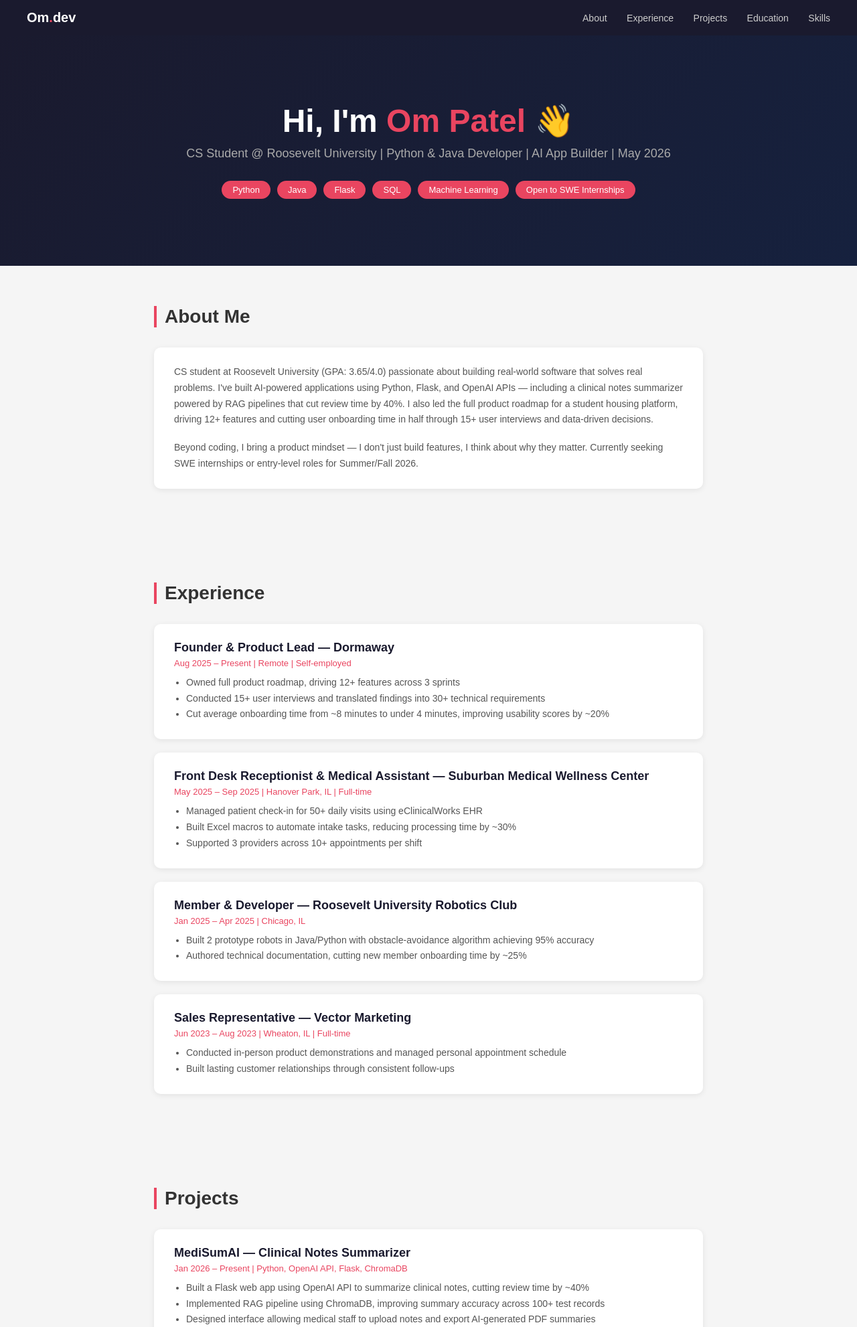
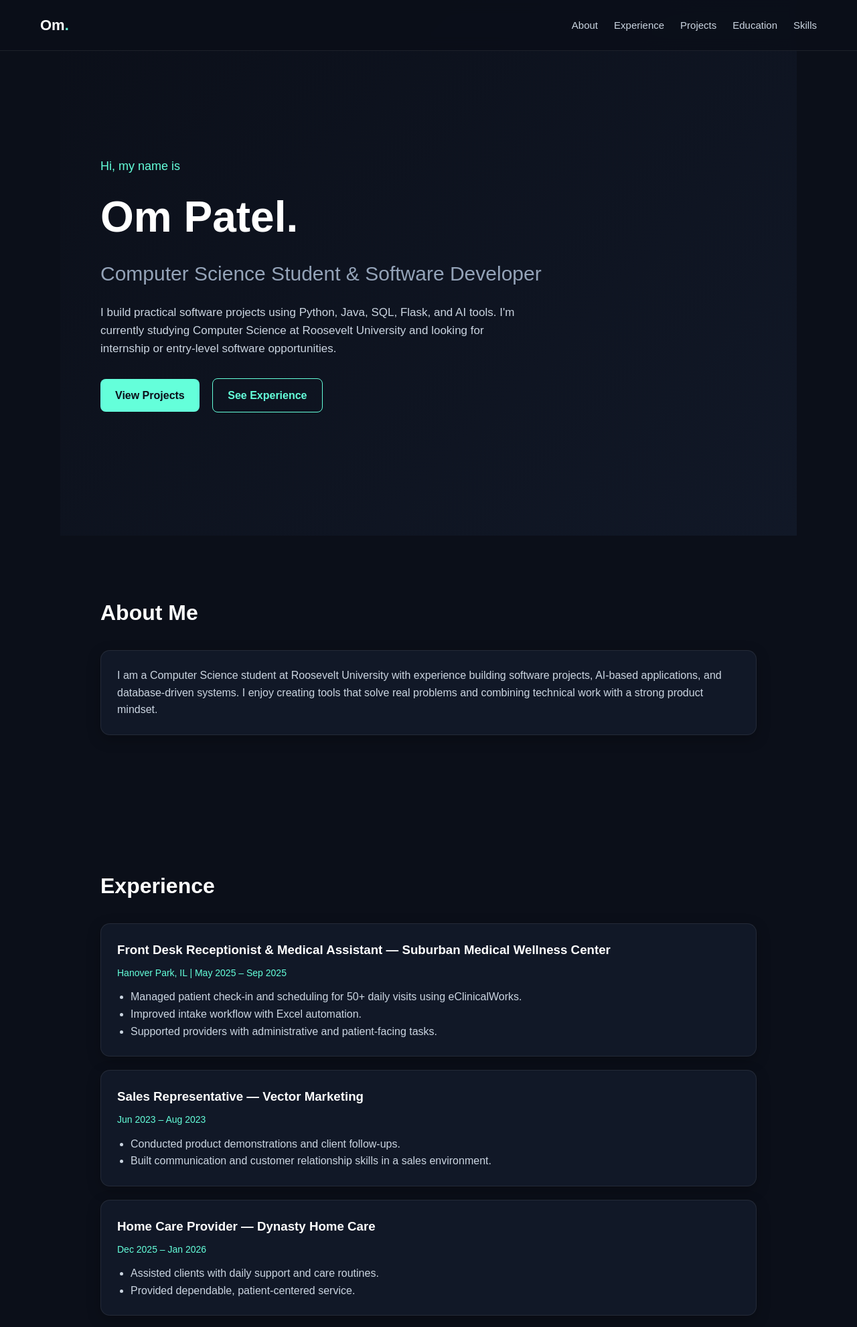
Before and after one commit to OmPatel0718/portfolio, a Flask app: page / in a window 1280 px wide. Shown: the top 1982 px of the page at 67% size. Run offline with Flask 3, Linux system fonts and the light colour scheme.

Commit message:
updated website design

```diff
--- a/templates/index.html
+++ b/templates/index.html
@@ -2,244 +2,360 @@
 <html lang="en">
 <head>
     <meta charset="UTF-8">
+    <meta name="viewport" content="width=device-width, initial-scale=1.0">
     <title>Om Patel | Portfolio</title>
     <style>
-        * { margin: 0; padding: 0; box-sizing: border-box; }
-        body { font-family: 'Arial', sans-serif; background: #f5f5f5; color: #333; }
+        * {
+            margin: 0;
+            padding: 0;
+            box-sizing: border-box;
+        }
 
-        /* NAV */
+        html {
+            scroll-behavior: smooth;
+        }
+
+        body {
+            font-family: Arial, sans-serif;
+            background-color: #0b0f19;
+            color: #ffffff;
+            line-height: 1.6;
+        }
+
         nav {
-            background: #1a1a2e;
-            padding: 15px 40px;
+            position: fixed;
+            top: 0;
+            width: 100%;
+            background: rgba(11, 15, 25, 0.9);
+            backdrop-filter: blur(10px);
             display: flex;
             justify-content: space-between;
             align-items: center;
-            position: sticky;
-            top: 0;
-            z-index: 100;
-        }
-        nav .logo { color: white; font-size: 20px; font-weight: bold; }
-        nav .logo span { color: #e94560; }
-        nav a { color: #ccc; text-decoration: none; margin-left: 25px; font-size: 14px; }
-        nav a:hover { color: #e94560; }
-
-        /* HERO */
-        .hero {
-            background: linear-gradient(135deg, #1a1a2e, #16213e);
-            color: white;
-            text-align: center;
-            padding: 100px 20px;
-        }
-        .hero h1 { font-size: 48px; margin-bottom: 10px; }
-        .hero h1 span { color: #e94560; }
-        .hero p { font-size: 18px; color: #aaa; margin-bottom: 30px; }
-        .hero .badges { display: flex; justify-content: center; gap: 10px; flex-wrap: wrap; }
-        .badge {
-            background: #e94560;
-            color: white;
-            padding: 6px 16px;
-            border-radius: 20px;
-            font-size: 13px;
+            padding: 20px 60px;
+            z-index: 1000;
+            border-bottom: 1px solid rgba(255,255,255,0.08);
         }
 
-        /* SECTIONS */
-        section { padding: 60px 40px; max-width: 900px; margin: 0 auto; }
-        h2 { font-size: 28px; margin-bottom: 30px; border-left: 4px solid #e94560; padding-left: 12px; }
-
-        /* CARDS */
-        .card {
-            background: white;
-            border-radius: 10px;
-            padding: 25px 30px;
-            margin-bottom: 20px;
-            box-shadow: 0 2px 8px rgba(0,0,0,0.08);
-        }
-        .card h3 { font-size: 18px; color: #1a1a2e; }
-        .card .meta { color: #e94560; font-size: 13px; margin: 5px 0 10px; }
-        .card p, .card li { color: #555; font-size: 14px; line-height: 1.7; }
-        .card ul { padding-left: 18px; }
-
-        /* SKILLS */
-        .skills-grid { display: flex; flex-wrap: wrap; gap: 10px; }
-        .skill {
-            background: #1a1a2e;
-            color: white;
-            padding: 8px 18px;
-            border-radius: 20px;
-            font-size: 13px;
+        .logo {
+            font-size: 22px;
+            font-weight: bold;
+            color: #ffffff;
         }
 
-        /* FOOTER */
+        .logo span {
+            color: #64ffda;
+        }
+
+        nav ul {
+            list-style: none;
+            display: flex;
+            gap: 24px;
+        }
+
+        nav ul li a {
+            text-decoration: none;
+            color: #cbd5e1;
+            font-size: 15px;
+            transition: 0.3s;
+        }
+
+        nav ul li a:hover {
+            color: #64ffda;
+        }
+
+        .hero {
+            min-height: 100vh;
+            display: flex;
+            align-items: center;
+            padding: 120px 60px 60px;
+            background: linear-gradient(135deg, #0b0f19 0%, #111827 100%);
+        }
+
+        .hero-content {
+            max-width: 800px;
+        }
+
+        .hero-intro {
+            color: #64ffda;
+            font-size: 18px;
+            margin-bottom: 10px;
+        }
+
+        .hero h1 {
+            font-size: 64px;
+            margin-bottom: 10px;
+        }
+
+        .hero h2 {
+            font-size: 30px;
+            color: #94a3b8;
+            margin-bottom: 20px;
+            font-weight: normal;
+        }
+
+        .hero p {
+            max-width: 650px;
+            color: #cbd5e1;
+            font-size: 17px;
+            margin-bottom: 30px;
+        }
+
+        .hero-buttons a {
+            display: inline-block;
+            margin-right: 15px;
+            margin-bottom: 10px;
+            padding: 12px 22px;
+            border-radius: 8px;
+            text-decoration: none;
+            font-weight: bold;
+            transition: 0.3s;
+        }
+
+        .btn-primary {
+            background-color: #64ffda;
+            color: #0b0f19;
+        }
+
+        .btn-primary:hover {
+            opacity: 0.9;
+        }
+
+        .btn-secondary {
+            border: 1px solid #64ffda;
+            color: #64ffda;
+        }
+
+        .btn-secondary:hover {
+            background-color: rgba(100,255,218,0.08);
+        }
+
+        section {
+            padding: 90px 60px;
+            max-width: 1100px;
+            margin: auto;
+        }
+
+        section h2 {
+            font-size: 32px;
+            margin-bottom: 30px;
+            color: #ffffff;
+        }
+
+        .card {
+            background: #111827;
+            border: 1px solid rgba(255,255,255,0.08);
+            border-radius: 14px;
+            padding: 24px;
+            margin-bottom: 20px;
+            box-shadow: 0 6px 20px rgba(0,0,0,0.25);
+        }
+
+        .card h3 {
+            color: #ffffff;
+            margin-bottom: 8px;
+        }
+
+        .meta {
+            color: #64ffda;
+            font-size: 14px;
+            margin-bottom: 12px;
+        }
+
+        .card p, .card li {
+            color: #cbd5e1;
+        }
+
+        .card ul {
+            padding-left: 20px;
+        }
+
+        .skills {
+            display: flex;
+            flex-wrap: wrap;
+            gap: 12px;
+        }
+
+        .skill {
+            background: #1e293b;
+            color: #64ffda;
+            border: 1px solid rgba(100,255,218,0.2);
+            padding: 10px 16px;
+            border-radius: 999px;
+            font-size: 14px;
+        }
+
         footer {
-            background: #1a1a2e;
-            color: #aaa;
             text-align: center;
             padding: 30px;
-            font-size: 13px;
+            color: #94a3b8;
+            border-top: 1px solid rgba(255,255,255,0.08);
         }
-        footer a { color: #e94560; text-decoration: none; }
+
+        @media (max-width: 768px) {
+            nav {
+                padding: 18px 20px;
+                flex-direction: column;
+                gap: 12px;
+            }
+
+            nav ul {
+                flex-wrap: wrap;
+                justify-content: center;
+            }
+
+            .hero {
+                padding: 140px 20px 60px;
+            }
+
+            .hero h1 {
+                font-size: 42px;
+            }
+
+            .hero h2 {
+                font-size: 22px;
+            }
+
+            section {
+                padding: 70px 20px;
+            }
+        }
     </style>
 </head>
 <body>
 
-<!-- NAV -->
     <nav>
-    <div class="logo">Om<span>.</span>dev</div>
-    <div>
-        <a href="#about">About</a>
-        <a href="#experience">Experience</a>
-        <a href="#projects">Projects</a>
-        <a href="#education">Education</a>
-        <a href="#skills">Skills</a>
-    </div>
+        <div class="logo">Om<span>.</span></div>
+        <ul>
+            <li><a href="#about">About</a></li>
+            <li><a href="#experience">Experience</a></li>
+            <li><a href="#projects">Projects</a></li>
+            <li><a href="#education">Education</a></li>
+            <li><a href="#skills">Skills</a></li>
+        </ul>
     </nav>
 
-<!-- HERO -->
-<div class="hero">
-    <h1>Hi, I'm <span>Om Patel</span> 👋</h1>
-    <p>CS Student @ Roosevelt University | Python & Java Developer | AI App Builder | May 2026</p>
-    <div class="badges">
-        <span class="badge">Python</span>
-        <span class="badge">Java</span>
-        <span class="badge">Flask</span>
-        <span class="badge">SQL</span>
-        <span class="badge">Machine Learning</span>
-        <span class="badge">Open to SWE Internships</span>
+    <section class="hero">
+        <div class="hero-content">
+            <div class="hero-intro">Hi, my name is</div>
+            <h1>Om Patel.</h1>
+            <h2>Computer Science Student & Software Developer</h2>
+            <p>
+                I build practical software projects using Python, Java, SQL, Flask, and AI tools.
+                I'm currently studying Computer Science at Roosevelt University and looking for
+                internship or entry-level software opportunities.
+            </p>
+            <div class="hero-buttons">
+                <a href="#projects" class="btn-primary">View Projects</a>
+                <a href="#experience" class="btn-secondary">See Experience</a>
             </div>
         </div>
+    </section>
 
-<!-- ABOUT -->
     <section id="about">
         <h2>About Me</h2>
         <div class="card">
-        <p>CS student at Roosevelt University (GPA: 3.65/4.0) passionate about building real-world software that solves real problems. I've built AI-powered applications using Python, Flask, and OpenAI APIs — including a clinical notes summarizer powered by RAG pipelines that cut review time by 40%. I also led the full product roadmap for a student housing platform, driving 12+ features and cutting user onboarding time in half through 15+ user interviews and data-driven decisions.</p>
-        <br>
-        <p>Beyond coding, I bring a product mindset — I don't just build features, I think about why they matter. Currently seeking SWE internships or entry-level roles for Summer/Fall 2026.</p>
+            <p>
+                I am a Computer Science student at Roosevelt University with experience building
+                software projects, AI-based applications, and database-driven systems. I enjoy
+                creating tools that solve real problems and combining technical work with a strong
+                product mindset.
+            </p>
         </div>
     </section>
 
-<!-- EXPERIENCE -->
     <section id="experience">
         <h2>Experience</h2>
 
         <div class="card">
-        <h3>Founder & Product Lead — Dormaway</h3>
-        <div class="meta">Aug 2025 – Present | Remote | Self-employed</div>
+            <h3>Front Desk Receptionist & Medical Assistant — Suburban Medical Wellness Center</h3>
+            <div class="meta">Hanover Park, IL | May 2025 – Sep 2025</div>
             <ul>
-            <li>Owned full product roadmap, driving 12+ features across 3 sprints</li>
-            <li>Conducted 15+ user interviews and translated findings into 30+ technical requirements</li>
-            <li>Cut average onboarding time from ~8 minutes to under 4 minutes, improving usability scores by ~20%</li>
-        </ul>
-    </div>
-
-    <div class="card">
-        <h3>Front Desk Receptionist & Medical Assistant — Suburban Medical Wellness Center</h3>
-        <div class="meta">May 2025 – Sep 2025 | Hanover Park, IL | Full-time</div>
-        <ul>
-            <li>Managed patient check-in for 50+ daily visits using eClinicalWorks EHR</li>
-            <li>Built Excel macros to automate intake tasks, reducing processing time by ~30%</li>
-            <li>Supported 3 providers across 10+ appointments per shift</li>
-        </ul>
-    </div>
-
-    <div class="card">
-        <h3>Member & Developer — Roosevelt University Robotics Club</h3>
-        <div class="meta">Jan 2025 – Apr 2025 | Chicago, IL</div>
-        <ul>
-            <li>Built 2 prototype robots in Java/Python with obstacle-avoidance algorithm achieving 95% accuracy</li>
-            <li>Authored technical documentation, cutting new member onboarding time by ~25%</li>
+                <li>Managed patient check-in and scheduling for 50+ daily visits using eClinicalWorks.</li>
+                <li>Improved intake workflow with Excel automation.</li>
+                <li>Supported providers with administrative and patient-facing tasks.</li>
             </ul>
         </div>
 
         <div class="card">
             <h3>Sales Representative — Vector Marketing</h3>
-        <div class="meta">Jun 2023 – Aug 2023 | Wheaton, IL | Full-time</div>
+            <div class="meta">Jun 2023 – Aug 2023</div>
             <ul>
-            <li>Conducted in-person product demonstrations and managed personal appointment schedule</li>
-            <li>Built lasting customer relationships through consistent follow-ups</li>
+                <li>Conducted product demonstrations and client follow-ups.</li>
+                <li>Built communication and customer relationship skills in a sales environment.</li>
+            </ul>
+        </div>
+
+        <div class="card">
+            <h3>Home Care Provider — Dynasty Home Care</h3>
+            <div class="meta">Dec 2025 – Jan 2026</div>
+            <ul>
+                <li>Assisted clients with daily support and care routines.</li>
+                <li>Provided dependable, patient-centered service.</li>
             </ul>
         </div>
     </section>
 
-<!-- PROJECTS -->
     <section id="projects">
         <h2>Projects</h2>
 
         <div class="card">
-        <h3>MediSumAI — Clinical Notes Summarizer</h3>
-        <div class="meta">Jan 2026 – Present | Python, OpenAI API, Flask, ChromaDB</div>
-        <ul>
-            <li>Built a Flask web app using OpenAI API to summarize clinical notes, cutting review time by ~40%</li>
-            <li>Implemented RAG pipeline using ChromaDB, improving summary accuracy across 100+ test records</li>
-            <li>Designed interface allowing medical staff to upload notes and export AI-generated PDF summaries</li>
-        </ul>
+            <h3>MediSumAI</h3>
+            <div class="meta">Python | Flask | OpenAI API | RAG</div>
+            <p>
+                Built an AI-powered clinical notes summarizer using Flask and OpenAI APIs to
+                streamline review and improve efficiency.
+            </p>
         </div>
 
         <div class="card">
-        <h3>Dormaway — Student Housing Platform</h3>
-        <div class="meta">Aug 2025 – Present | Product Lead & Developer</div>
-        <ul>
-            <li>Owned full product roadmap across 3 sprints, shipping 12+ features</li>
-            <li>Conducted 15+ user interviews, translating findings into 30+ technical requirements</li>
-            <li>Reduced onboarding time from ~8 minutes to under 4 minutes</li>
-        </ul>
+            <h3>Dormaway</h3>
+            <div class="meta">Product & Software Project</div>
+            <p>
+                Worked on a student housing platform with focus on user needs, product planning,
+                and feature development.
+            </p>
         </div>
 
         <div class="card">
-        <h3>Transfer Student Credit Evaluation System</h3>
-        <div class="meta">Feb 2026 – Present | Python, SQL | CST 378 – Software Engineering</div>
-        <ul>
-            <li>Built backend logic to automate credit equivalency matching across 200+ course records</li>
-            <li>Achieved 100% rule-enforcement accuracy, cutting manual evaluation time by ~60%</li>
-        </ul>
+            <h3>Transfer Credit Evaluation System</h3>
+            <div class="meta">Python | SQL | Software Engineering</div>
+            <p>
+                Developing a system to help evaluate transfer credits and improve how course
+                equivalencies are handled.
+            </p>
         </div>
     </section>
 
-<!-- EDUCATION -->
     <section id="education">
         <h2>Education</h2>
 
         <div class="card">
-        <h3>Roosevelt University — Chicago, IL</h3>
-        <div class="meta">Aug 2022 – May 2026 | B.S. Computer Science | GPA: 3.65/4.0</div>
-        <p>Coursework: Data Structures, Algorithms, Operating Systems, Database Systems, AI, Software Engineering</p>
-    </div>
-
-    <div class="card">
-        <h3>South Elgin High School</h3>
-        <div class="meta">2018 – 2022 | High School Diploma | GPA: 3.83/4.0</div>
-        <p>Focus: Computer and Information Sciences</p>
+            <h3>Roosevelt University</h3>
+            <div class="meta">B.S. in Computer Science | Expected May 2026 | GPA: 3.65</div>
+            <p>
+                Relevant coursework includes Data Structures, Algorithms, Operating Systems,
+                Database Systems, AI, and Software Engineering.
+            </p>
         </div>
     </section>
 
-<!-- SKILLS -->
     <section id="skills">
         <h2>Skills</h2>
-    <div class="card">
-        <div class="skills-grid">
-            <span class="skill">Python</span>
-            <span class="skill">Java</span>
-            <span class="skill">SQL</span>
-            <span class="skill">Flask</span>
-            <span class="skill">Machine Learning</span>
-            <span class="skill">HTML/CSS</span>
-            <span class="skill">Git/GitHub</span>
-            <span class="skill">OpenAI API</span>
-            <span class="skill">Linux</span>
-            <span class="skill">Cloud Computing</span>
-            <span class="skill">Data Analysis</span>
-            <span class="skill">CI/CD</span>
-            <span class="skill">Project Management</span>
-            <span class="skill">eClinicalWorks</span>
-        </div>
+        <div class="skills">
+            <div class="skill">Python</div>
+            <div class="skill">Java</div>
+            <div class="skill">SQL</div>
+            <div class="skill">Flask</div>
+            <div class="skill">Machine Learning</div>
+            <div class="skill">OpenAI API</div>
+            <div class="skill">HTML/CSS</div>
+            <div class="skill">Git</div>
+            <div class="skill">Linux</div>
         </div>
     </section>
 
-<!-- FOOTER -->
     <footer>
-    <p>📍 Chicago, IL &nbsp;|&nbsp; 📧 <a href="mailto:ompatel0103@gmail.com">ompatel0103@gmail.com</a> &nbsp;|&nbsp; <a href="https://linkedin.com/in/om-patel-02425b240" target="_blank">LinkedIn</a></p>
-    <br>
-    <p>Built with Flask & Python by Om Patel</p>
+        Built with Flask and Python by Om Patel
     </footer>
 
 </body>
```
Lines whose indentation alone changed are shown as unchanged.
